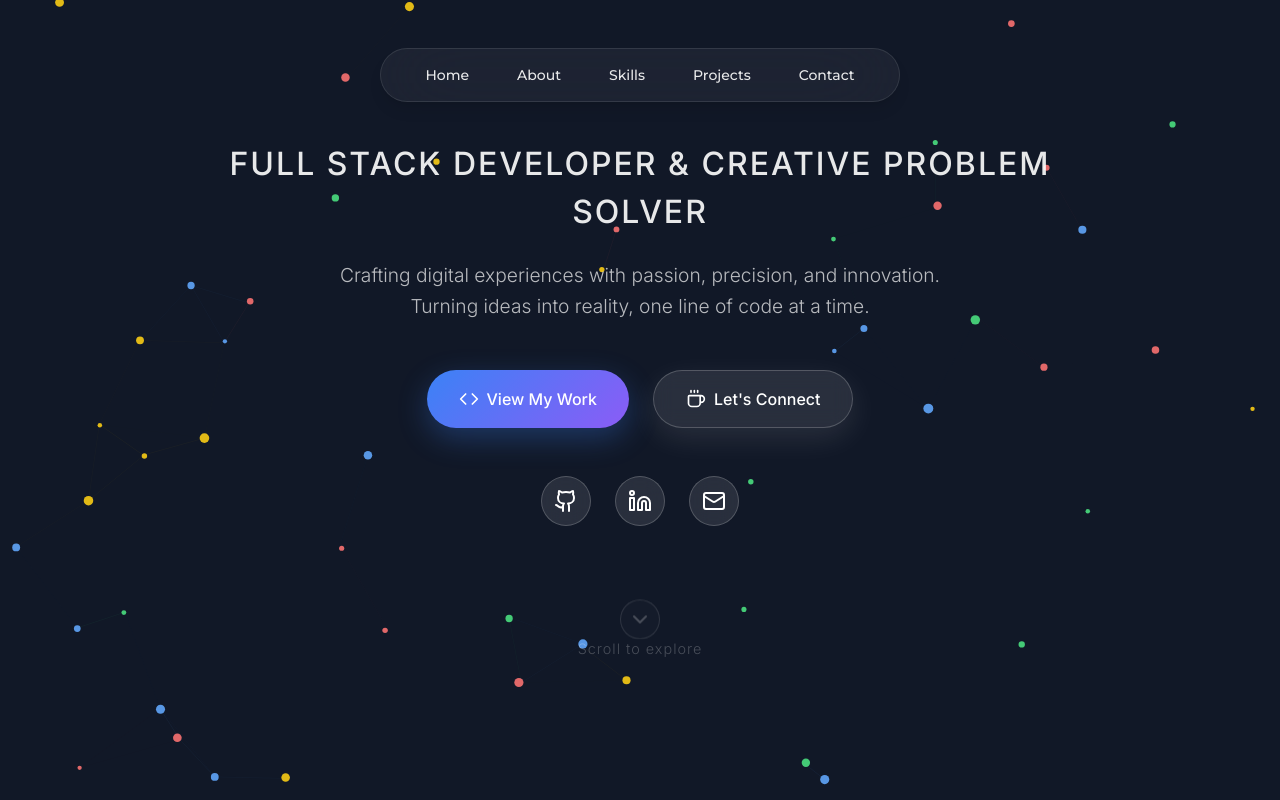
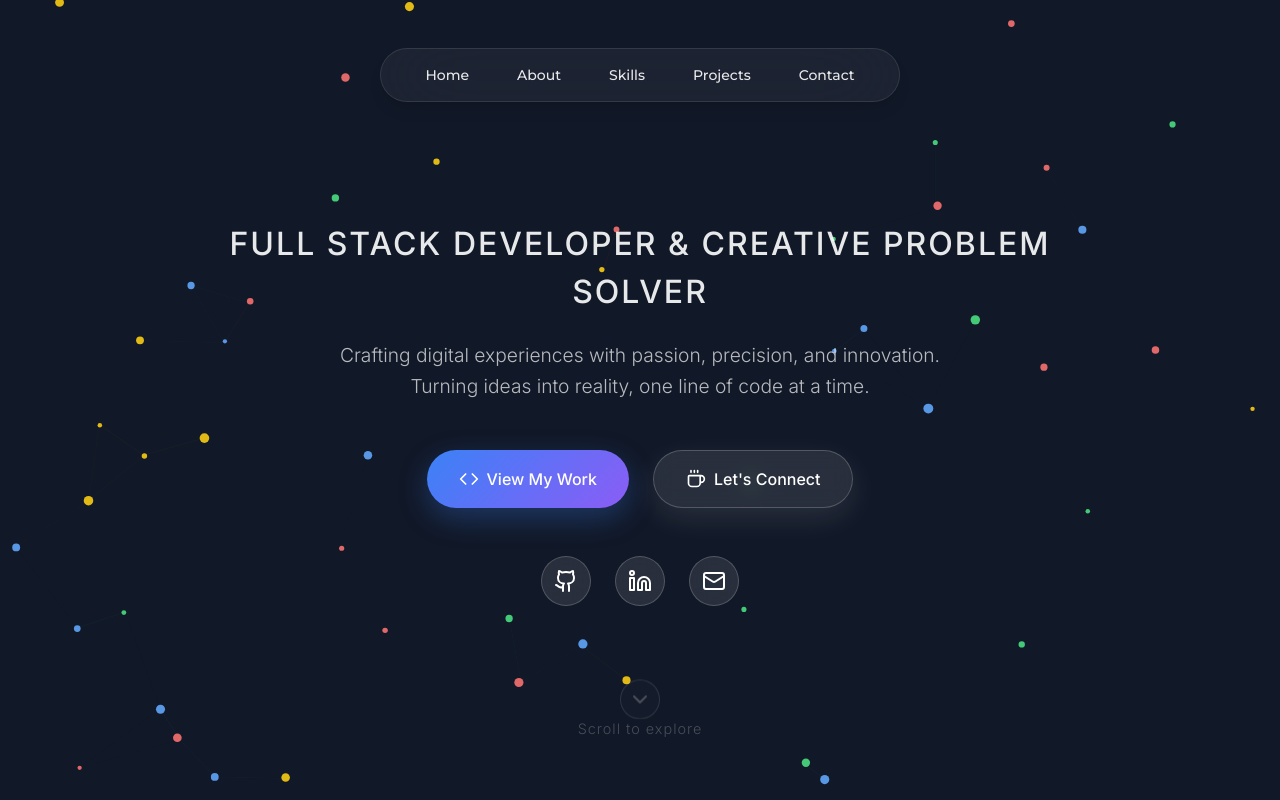
Before and after one commit to RhythmPahwa14/Rhythm-Portfolio, a Next.js app: page / in a window 1280 px wide. Shown: the top 800 px of the page. Built offline with nearby package versions, Linux system fonts and the light colour scheme; a web font is replaced by a local one.

Commit message:
Update Hero.js

```diff
--- a/src/app/components/Hero.js
+++ b/src/app/components/Hero.js
@@ -123,7 +123,7 @@ export default function Hero() {
       <canvas ref={canvasRef} className="dots-canvas" />
 
       {/* Main Content */}
-      <div className="hero-content">
+      <div className="hero-content mt-32 md:mt-40">
         {/* Tagline */}
         <motion.p
           initial={{ opacity: 0, y: 30 }}
```
